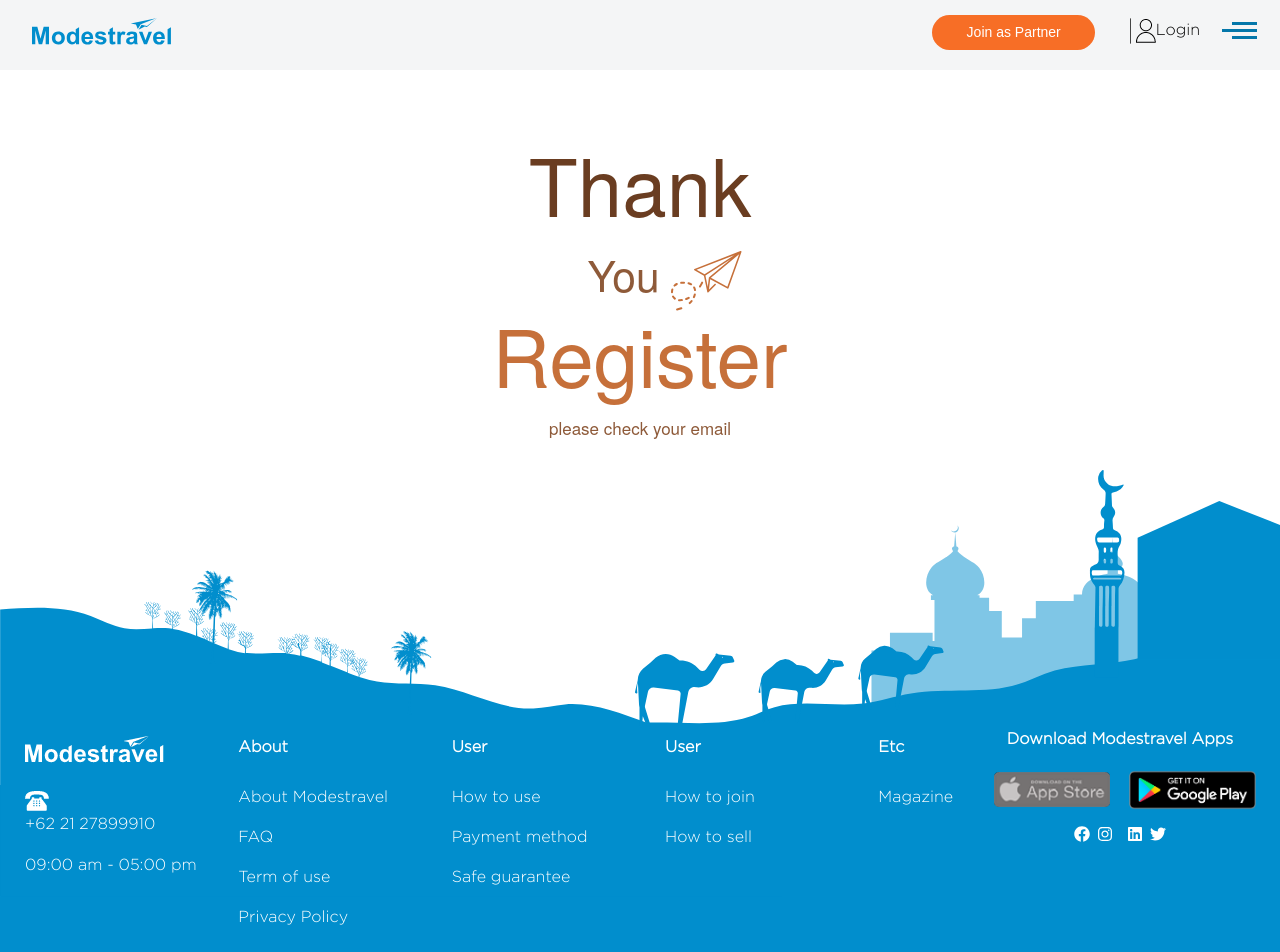
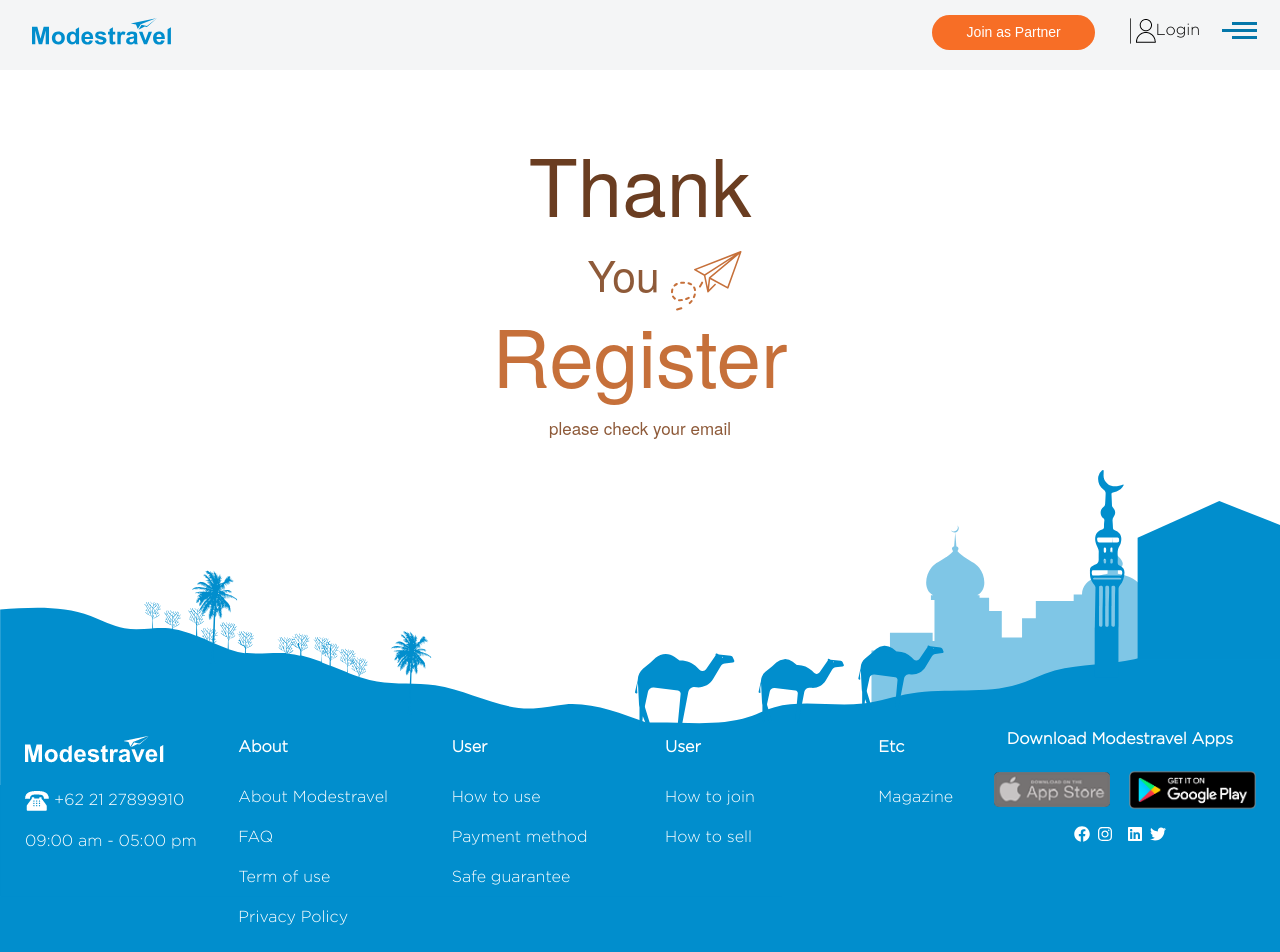
Before and after one commit to putrairawan992/umrahajj, a React (Create React App) app: page /thankyouregister in a window 1280 px wide. Shown: the top 952 px of the page. Built offline with nearby package versions, Linux system fonts and the light colour scheme.

Commit message:
updated footer css

```diff
--- a/src/css/style.css
+++ b/src/css/style.css
@@ -730,13 +730,6 @@ img.img-responsive.googleplay {
   margin-top: 15px;
 }
 
-<<<<<<< HEAD
-=======
-.menufirst1 .menu22 img {
- width: 120px;
-}
-
->>>>>>> 839bc660de4f4f059516efb8ce42309b1bba4309
 .footer .menufirst1  p {
   display: inline-block;
   padding-left: 5px;
```
